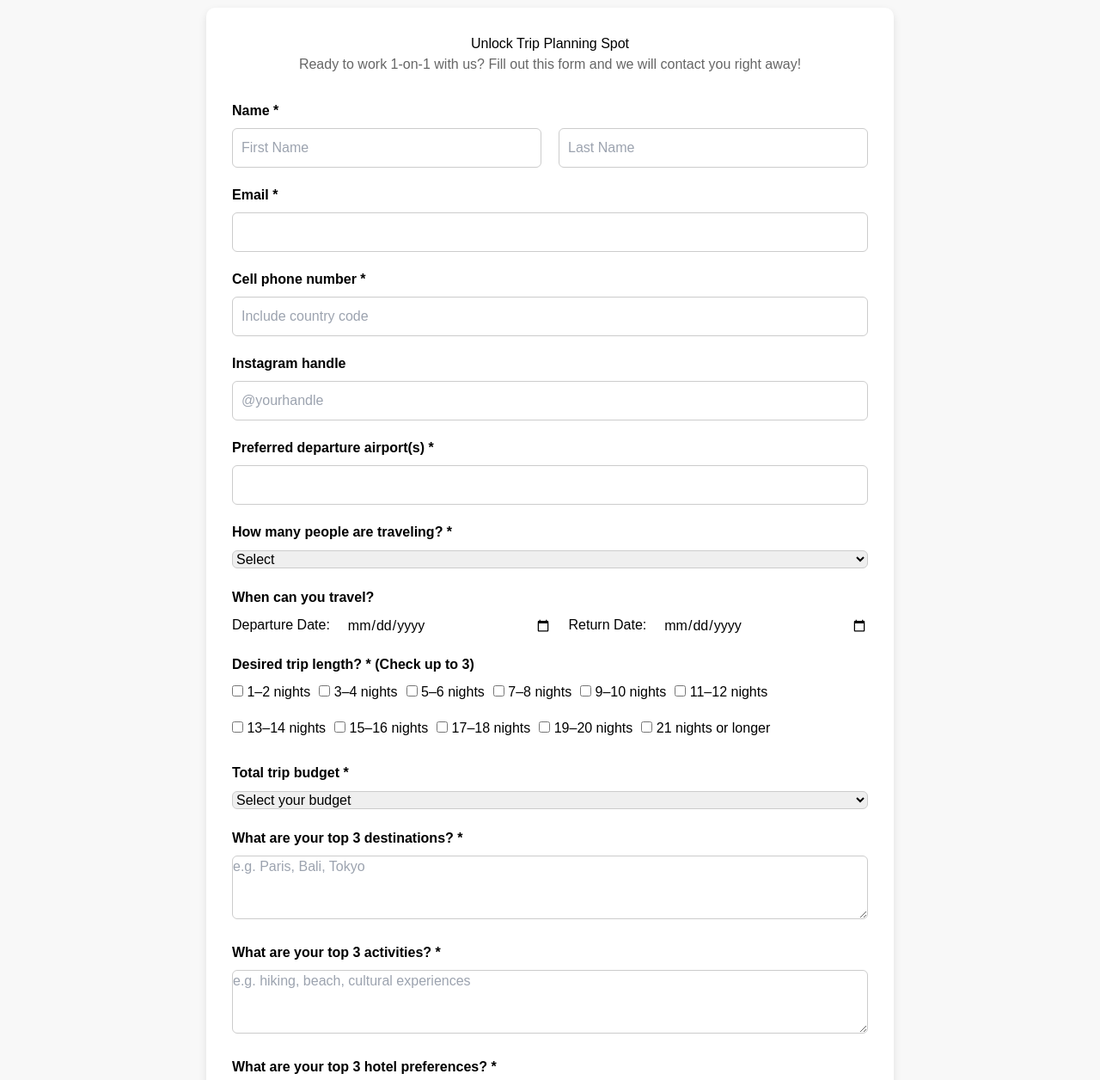
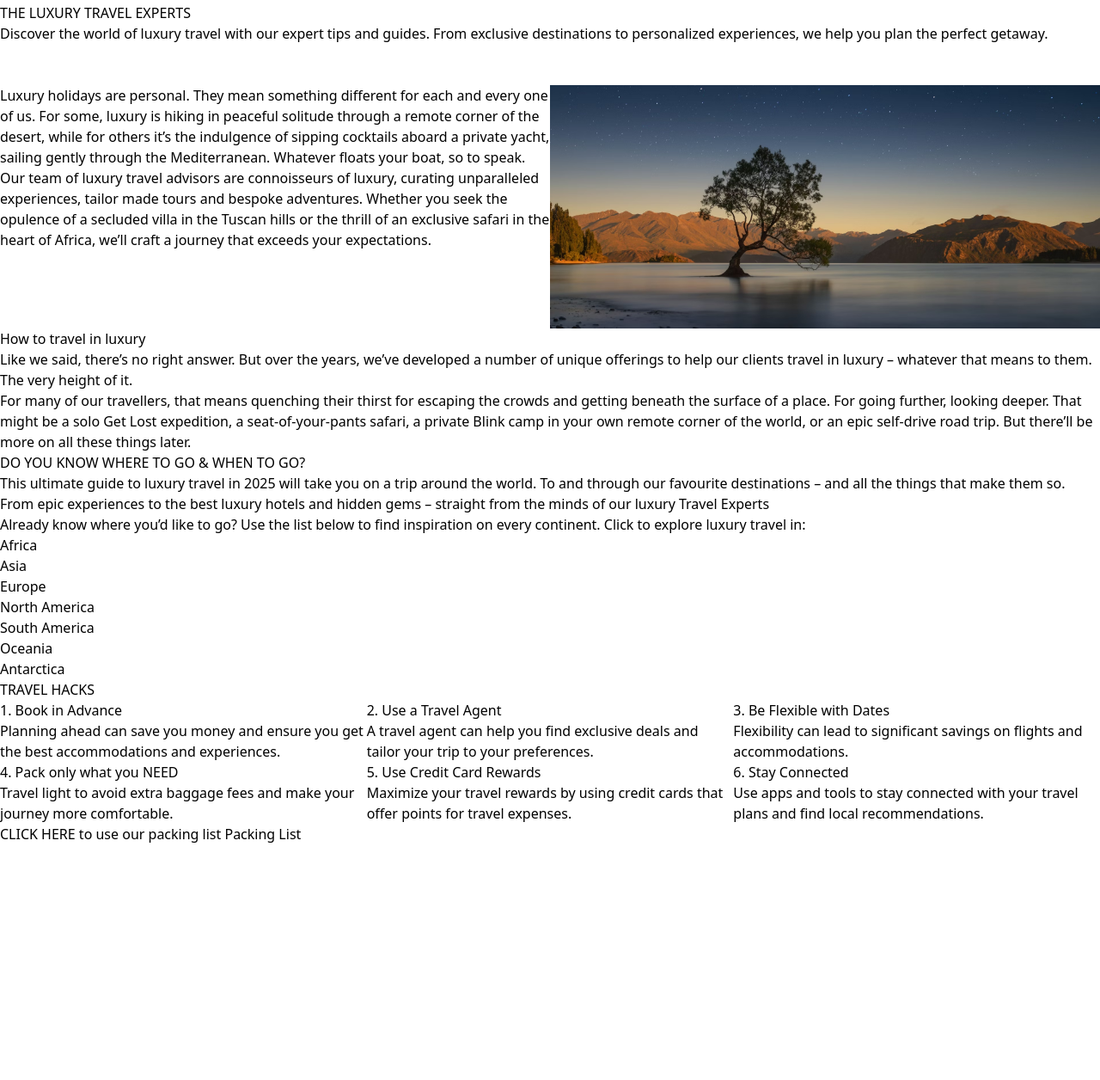
Before and after one commit to Marionlilian/TerraTrails, a plain HTML site: page Travel-tips.html in a window 1280 px wide. Shown: the part 21-1277 px from the top of the page at 86% size. After the commit the page ends 1003 px from the top, so only its background shows below. Drawn offline with nearby package versions, Linux system fonts and the light colour scheme; a web font is replaced by a local one.

Commit message:
travel tips

```diff
--- a/Travel-tips.html
+++ b/Travel-tips.html
@@ -16,231 +16,76 @@
       href="https://cdnjs.cloudflare.com/ajax/libs/font-awesome/4.7.0/css/font-awesome.min.css"
     />
 <link rel="stylesheet" href="https://fonts.googleapis.com/css2?family=Material+Symbols+Outlined:opsz,wght,FILL,GRAD@24,400,0,0&icon_names=award_star" />
-     <style>
-    body {
-      font-family: Arial, sans-serif;
-      background: #f8f8f8;
-      padding: 30px;
-    }
 
-    .form-container {
-      background: #fff;
-      padding: 30px;
-      max-width: 800px;
-      margin: auto;
-      border-radius: 10px;
-      box-shadow: 0 4px 10px rgba(0, 0, 0, 0.1);
-    }
-
-    h2 {
-      text-align: center;
-      margin-bottom: 10px;
-    }
-
-    p.description {
-      text-align: center;
-      margin-bottom: 30px;
-      color: #666;
-    }
-
-    .form-group {
-      margin-bottom: 20px;
-    }
-
-    label {
-      font-weight: bold;
-      display: block;
-      margin-bottom: 8px;
-    }
-
-    input[type="text"],
-    input[type="email"],
-    input[type="tel"],
-    textarea,
-    select {
-      width: 100%;
-      padding: 10px;
-      font-size: 16px;
-      border: 1px solid #ccc;
-      border-radius: 6px;
-    }
-
-    .checkbox-group,
-    .radio-group {
-      display: flex;
-      flex-wrap: wrap;
-      gap: 10px;
-    }
-
-    .checkbox-group label,
-    .radio-group label {
-      font-weight: normal;
-    }
-
-    .two-col {
-      display: flex;
-      gap: 20px;
-    }
-
-    .two-col input {
-      flex: 1;
-    }
-
-    textarea {
-      resize: vertical;
-    }
-
-    button {
-      background-color: #000;
-      color: #fff;
-      padding: 14px 24px;
-      border: none;
-      border-radius: 6px;
-      font-size: 16px;
-      cursor: pointer;
-    }
-
-    button:hover {
-      background-color: #444;
-    }
-  </style>
 </head>
 <body>
-
-  <div class="form-container">
-    <h2>Unlock Trip Planning Spot</h2>
-    <p class="description">Ready to work 1-on-1 with us? Fill out this form and we will contact you right away!</p>
-
-    <form action="#" method="POST">
-      <div class="form-group">
-        <label>Name *</label>
-        <div class="two-col">
-          <input type="text" name="first_name" placeholder="First Name" required>
-          <input type="text" name="last_name" placeholder="Last Name" required>
+<h1>
+    OUR GUIDE TO LUXURY TRAVEL
+</h1>
+    <h2> THE LUXURY TRAVEL EXPERTS</h2>
+    <p class="description">
+        Discover the world of luxury travel with our expert tips and guides. From exclusive destinations to personalized experiences, we help you plan the perfect getaway.</p><br><br>
+<div class="container" style="display: grid;grid-template-columns: repeat(2, 1fr);">
+    <div>
+    <p>Luxury holidays are personal. They mean something different for each and every one of us. For some, luxury is hiking in peaceful solitude through a remote corner of the desert, while for others it’s the indulgence of sipping cocktails aboard a private yacht, sailing gently through the Mediterranean. Whatever floats your boat, so to speak.</p>
+<p>Our team of luxury travel advisors are connoisseurs of luxury, curating unparalleled experiences, tailor made tours and bespoke adventures. Whether you seek the opulence of a secluded villa in the Tuscan hills or the thrill of an exclusive safari in the heart of Africa, we’ll craft a journey that exceeds your expectations.</p>
+</div>
+<div>
+    <img src="Luxury-travel-1.avif" alt="Travel">
 </div>
 </div>
-      <div class="form-group">
-        <label for="email">Email *</label>
-        <input type="email" name="email" id="email" required>
+<div>
+    <h1>How to travel in luxury</h1>
+    <p>Like we said, there’s no right answer. But over the years, we’ve developed a number of unique offerings to help our clients travel in luxury – whatever that means to them. The very height of it.</p>
+<p>For many of our travellers, that means quenching their thirst for escaping the crowds and getting beneath the surface of a place. For going further, looking deeper. That might be a solo Get Lost expedition, a seat-of-your-pants safari, a private Blink camp in your own remote corner of the world, or an epic self-drive road trip. But there’ll be more on all these things later.</p>
 </div>
-      <div class="form-group">
-        <label for="phone">Cell phone number *</label>
-        <input type="tel" name="phone" id="phone" required placeholder="Include country code">
-      </div>
-      <div class="form-group">
-        <label for="instagram">Instagram handle</label>
-        <input type="text" name="instagram" id="instagram" placeholder="@yourhandle">
-      </div>
-      <div class="form-group">
-        <label for="airport">Preferred departure airport(s) *</label>
-        <input type="text" name="airport" id="airport" required>
-      </div>
-      <div class="form-group">
-        <label for="travelers">How many people are traveling? *</label>
-        <select name="travelers" id="travelers" required>
-          <option value="">Select</option>
-          <option>1</option><option>2</option><option>3</option><option>4</option>
-          <option>5</option><option>6</option><option>7</option><option>8</option>
-          <option>9</option><option>10 or more</option>
-        </select>
-      </div>
-      <div class="form-group">
-        <label>When can you travel?</label>
-        <div class="two-col">
-         Departure Date:<input type="date" name="departure_date" placeholder="Departure Date" required>
-          Return Date:<input type="date" name="return_date" placeholder="Return Date" required>
+<div>
+   <h1>DO YOU KNOW WHERE TO GO & WHEN TO GO?</h1>
+   <p>
+    This ultimate guide to luxury travel in 2025 will take you on a trip around the world. To and through our favourite destinations – and all the things that make them so. From epic experiences to the best luxury hotels and hidden gems – straight from the minds of our luxury Travel Experts
+   </p>
+   <p>
+    Already know where you’d like to go? Use the list below to find inspiration on every continent. Click to explore luxury travel in:
+   </p>
+    <ul>
+         <li><a href="#africa">Africa</a></li>
+         <li><a href="#asia">Asia</a></li>
+         <li><a href="#europe">Europe</a></li>
+         <li><a href="#north-america">North America</a></li>
+         <li><a href="#south-america">South America</a></li>
+         <li><a href="#oceania">Oceania</a></li>
+         <li><a href="#antarctica">Antarctica</a></li>
+    </ul>
 </div>
 </div>
-      <div class="form-group">
-        <label>Desired trip length? * (Check up to 3)</label>
-        <div class="checkbox-group">
-          <label><input type="checkbox" name="length[]" value="1-2 nights"> 1–2 nights</label>
-          <label><input type="checkbox" name="length[]" value="3-4 nights"> 3–4 nights</label>
-          <label><input type="checkbox" name="length[]" value="5-6 nights"> 5–6 nights</label>
-          <label><input type="checkbox" name="length[]" value="7-8 nights"> 7–8 nights</label>
-          <label><input type="checkbox" name="length[]" value="9-10 nights"> 9–10 nights</label>
-          <label><input type="checkbox" name="length[]" value="11-12 nights"> 11–12 nights</label>
-          <label><input type="checkbox" name="length[]" value="13-14 nights"> 13–14 nights</label>
-          <label><input type="checkbox" name="length[]" value="15-16 nights"> 15–16 nights</label>
-          <label><input type="checkbox" name="length[]" value="17-18 nights"> 17–18 nights</label>
-          <label><input type="checkbox" name="length[]" value="19-20 nights"> 19–20 nights</label>
-          <label><input type="checkbox" name="length[]" value="21+ nights"> 21 nights or longer</label>
+<h1>TRAVEL HACKS</h1>
+<div>
+<div class="container" style="display: grid;grid-template-columns: repeat(3, 1fr);">
+    <div>
+        <h2>1. Book in Advance</h2>
+        <p>Planning ahead can save you money and ensure you get the best accommodations and experiences.</p>
     </div>
+    <div>
+        <h2>2. Use a Travel Agent</h2>
+        <p>A travel agent can help you find exclusive deals and tailor your trip to your preferences.</p>
     </div>
-      <div class="form-group">
-        <label>Total trip budget *</label>
-        <select name="budget" required>
-          <option value="">Select your budget</option>
-          <option>Under $1000</option>
-          <option>Under $2000</option>
-          <option>Under $3000</option>
-          <option>Under $4000</option>
-          <option>Under $5000</option>
-          <option>Under $10000</option>
-          <option>Under $15000</option>
-          <option>Under $20000</option>
-          <option>No limit</option>
-        </select>
+    <div>
+        <h2>3. Be Flexible with Dates</h2>
+        <p>Flexibility can lead to significant savings on flights and accommodations.</p>
     </div>
-        <div class="form-group">
-            <label>What are your top 3 destinations? *</label>
-            <textarea name="destinations" rows="3" required placeholder="e.g. Paris, Bali, Tokyo"></textarea>
+     <div>
+        <h2>4. Pack only what you NEED</h2>
+        <p>Travel light to avoid extra baggage fees and make your journey more comfortable.</p>
+        CLICK HERE to use our packing list
+        <a href="https://www.example.com/packing-list" target="_blank">Packing List</a>
     </div>
-      <div class="form-group">
-        <label>What are your top 3 activities? *</label>
-        <textarea name="activities" rows="3" required placeholder="e.g. hiking, beach, cultural experiences"></textarea>
+    <div>
+        <h2>5. Use Credit Card Rewards</h2>
+        <p>Maximize your travel rewards by using credit cards that offer points for travel expenses.</p>
 </div>
-        <div class="form-group">
-            <label>What are your top 3 hotel preferences? *</label>
-            <textarea name="hotels" rows="3" required placeholder="e.g. luxury, boutique, budget"></textarea>
+    <div>
+        <h2>6. Stay Connected</h2>
+        <p>Use apps and tools to stay connected with your travel plans and find local recommendations.</p>
     </div>
-      <div class="form-group">
-        <label>What is your travel style? *</label>
-        <div class="radio-group">
-          <label><input type="radio" name="style" value="Luxury" required> Luxury</label>
-          <label><input type="radio" name="style" value="Mid-range"> Mid-range</label>
-          <label><input type="radio" name="style" value="Budget"> Budget</label>
-          <label><input type="radio" name="style" value="Adventure"> Adventure</label>
-          <label><input type="radio" name="style" value="Cultural"> Cultural</label>
-        </div>
-        </div>
-        <div class="form-group">
-            <label>What is your preferred mode of transportation? *</label>
-            <select name="transportation" required>
-                <option value="">Select</option>
-                <option>Car rental</option>
-                <option>Public transport</option>
-                <option>Private driver</option>
-                <option>Walking</option>
-                <option>Biking</option>
-            </select>
-        </div>
-      <div class="form-group">
-        <label>What is your preferred accommodation type? *</label>
-        <select name="accommodation" required>
-          <option value="">Select</option>
-          <option>Hotel</option>
-          <option>Hostel</option>
-          <option>Airbnb</option>
-          <option>Resort</option>
-          <option>Camping</option>
-        </select>
-        </div>
-        <div class="form-group">
-            <label>What is your preferred meal type? *</label>
-            <select name="meal" required>
-                <option value="">Select</option>
-                <option>Breakfast only</option>
-                <option>Half board</option>
-                <option>Full board</option>
-                <option>All-inclusive</option>
-                <option>No preference</option>
-            </select>
-        </div>
-      <div class="form-group">
-        <label for="text">Additional Comments</label>
-        <textarea name="comments" rows="4" placeholder="Any additional information or requests"></textarea>
-      </div>
-
 </body>
 </html>
```
Also changed, not shown: travel-planner.html (added, +246 -0 lines), Luxury-travel-1.avif (added). Lines whose indentation alone changed are shown as unchanged.
